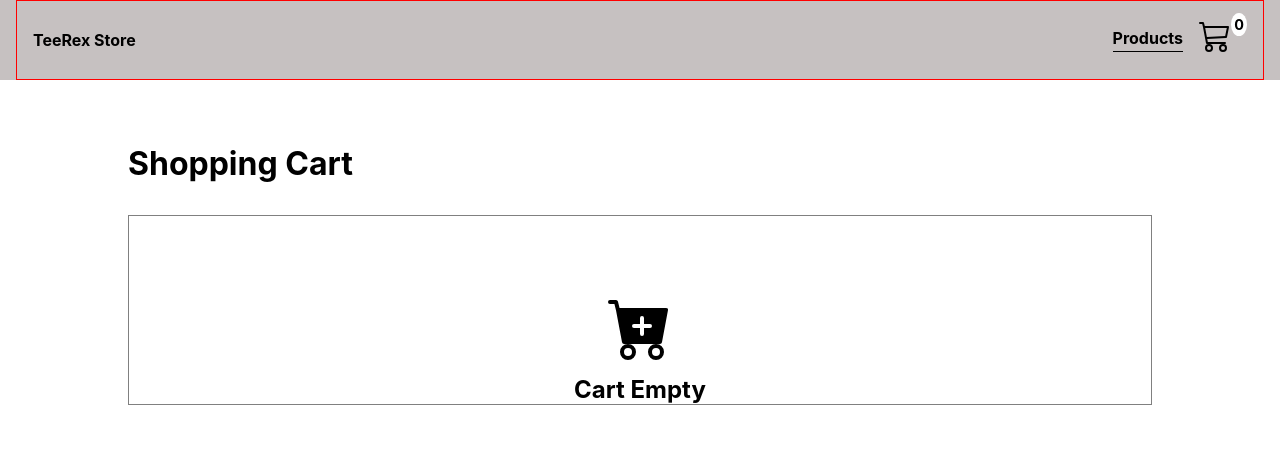
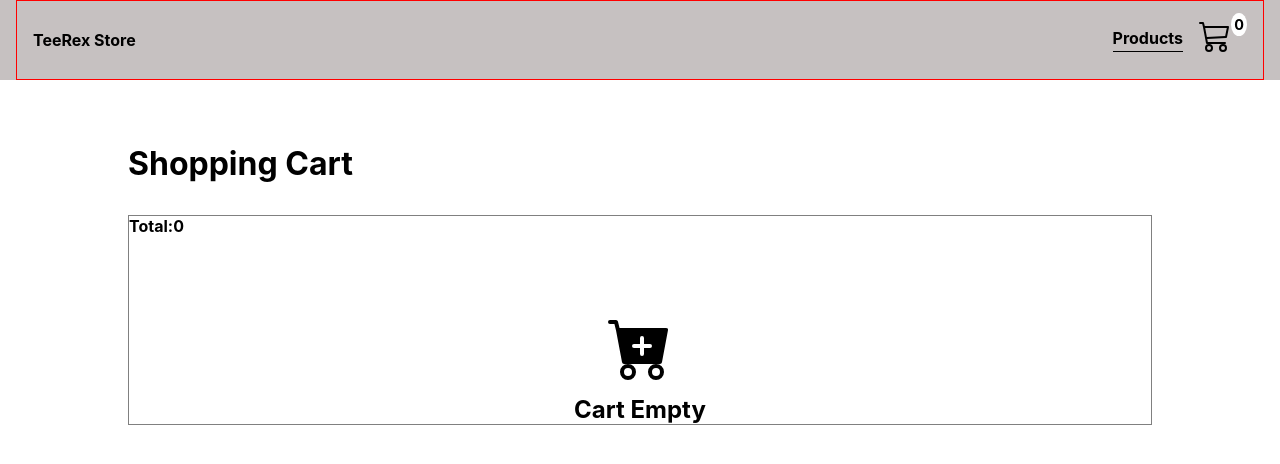
Before and after one commit to dibdas/teerex-store, a React (Create React App) app: page /cart in a window 1280 px wide. Shown: the top 464 px of the page. Built offline with nearby package versions, Linux system fonts and the light colour scheme.

Commit message:
modified

```diff
--- a/src/components/cart/Cart.js
+++ b/src/components/cart/Cart.js
@@ -6,7 +6,9 @@ import { BsFillCartPlusFill } from "react-icons/bs";
 
 function Cart(props) {
   const cart = useSelector((state) => state.cartReducer.cart);
-  console.log(cart);
+  // console.log(cart);
+  let total = 0;
+  cart.forEach((item) => (total = total + item.quantity * item.price));
 
   return (
     <div className="cart">
@@ -15,6 +17,9 @@ function Cart(props) {
         {cart.map((item, id) => {
           return <CartItem cartItem={item} key={id} />;
         })}
+      </div>
+      <div className="total">
+        <h4>Total:{total}</h4>
       </div>
       {cart.length === 0 && (
         <div className="empty-cart">
```
